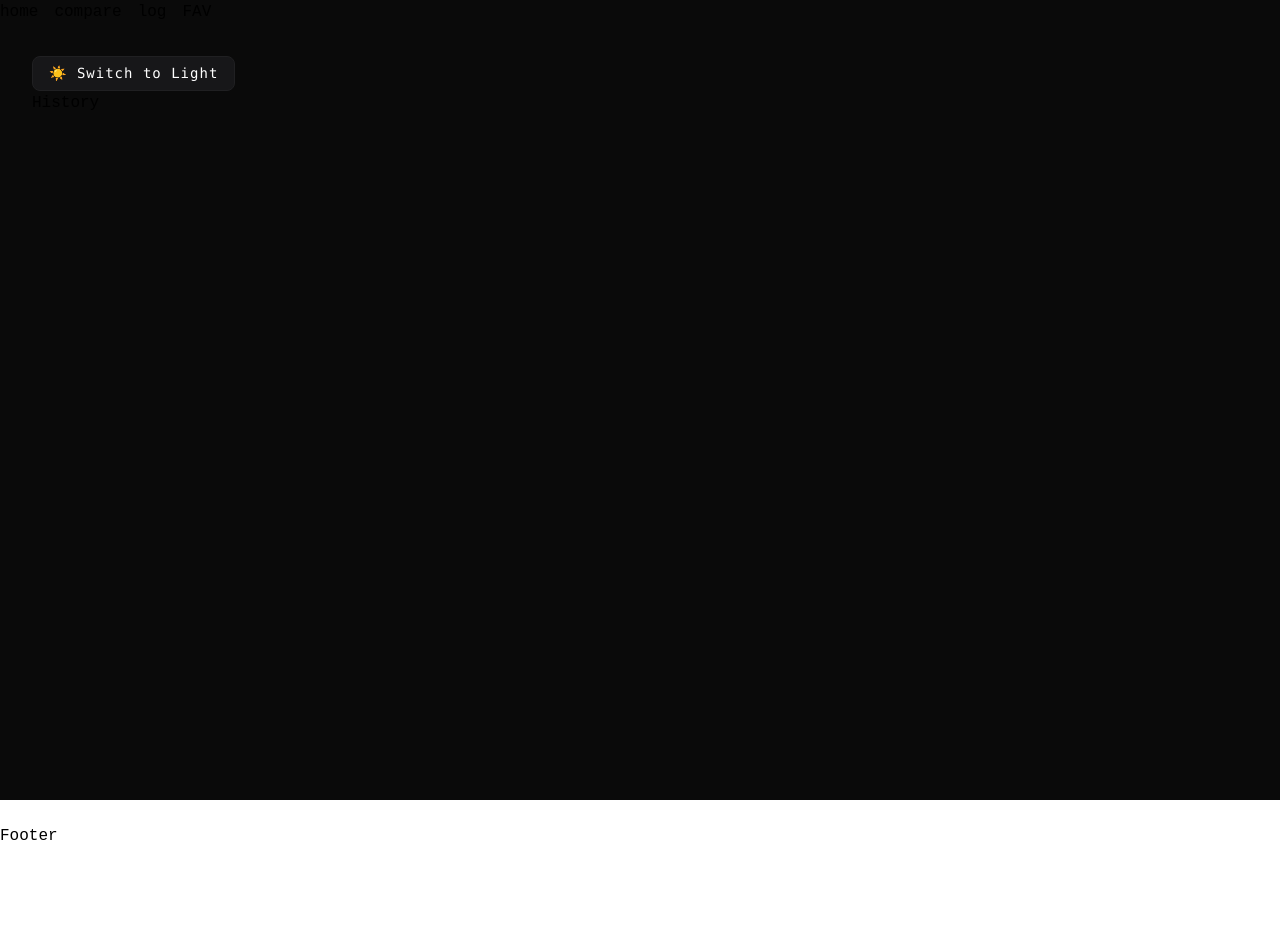
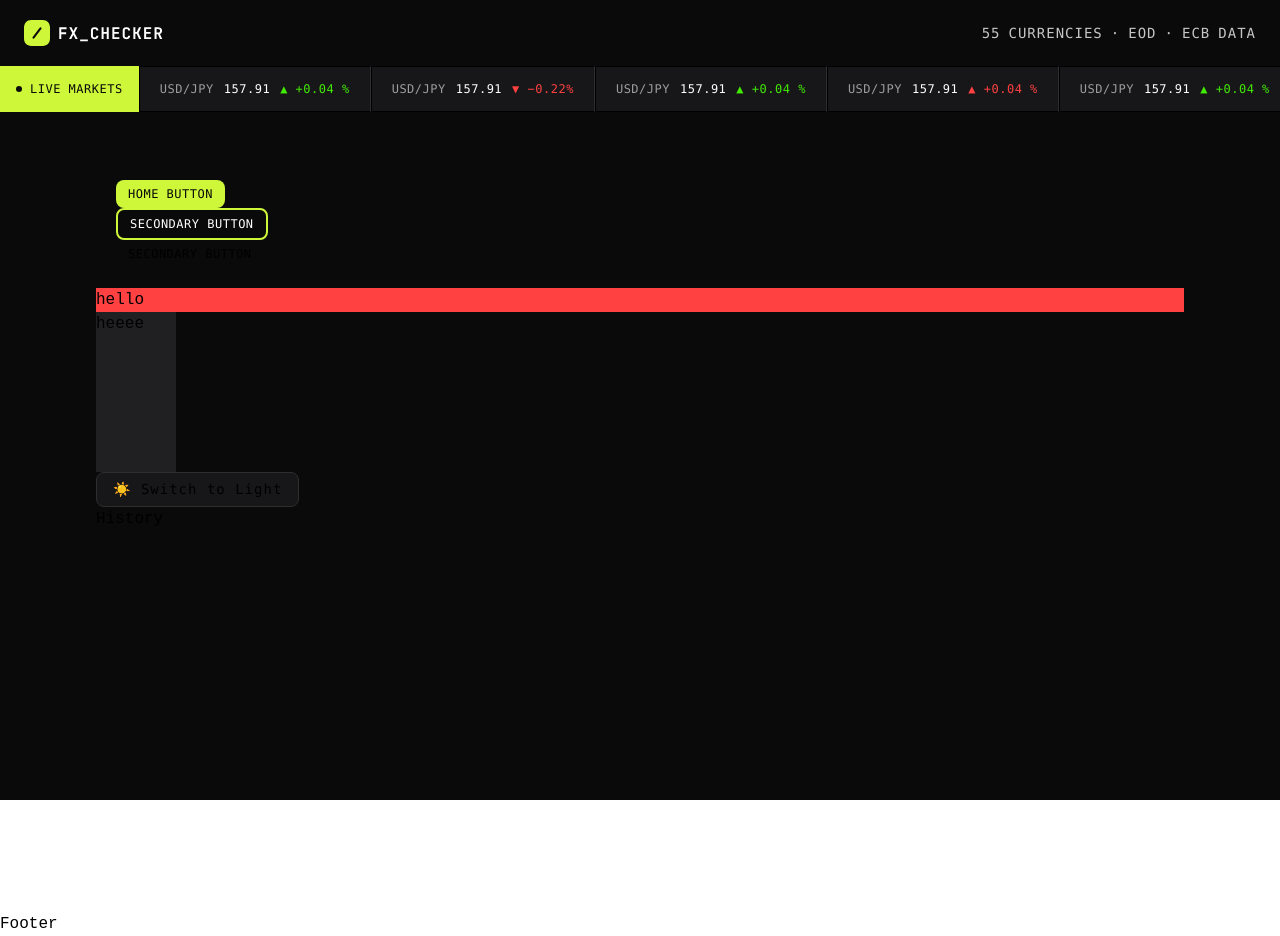
Before and after one commit to AungMyoAyeDev/Foreign-Exchange-Checker, a React (Vite) app: page / in a window 1280 px wide. Before the commit the page ends 848 px from the top, so only its background shows below. Built offline with nearby package versions, Linux system fonts and the light colour scheme; a web font is replaced by a local one.

Commit message:
feat : add reusable components and  navber and live market components.

```diff
--- /dev/null
+++ b/src/components/live-market/live-market.tsx
@@ -0,0 +1,46 @@
+import Button from "../ui/Button";
+
+const LiveMarket = () => {
+  return (
+    <section className="flex ">
+      <Button className="rounded-0! px-4 py-3 gap-2">
+        <div className="w-1.5 h-1.5 rounded-full bg-background" />
+        <span>live markets</span>
+      </Button>
+      <div className="flex-1 flex items-center  flex-nowrap  overflow-hidden bg-surface text-preset-5-medium ">
+        <div className="border border-r-border py-4 px-5 flex items-center justify-center gap-2.5">
+          <span className="text-text-muted">USD/JPY</span>
+          <span className="text-text-primary text-preset-5-medium">157.91</span>
+          <span className="text-success text-nowrap">▲ +0.04 %</span>
+        </div>{" "}
+        <div className="border border-r-border py-4 px-5 flex items-center justify-center gap-2.5">
+          <span className="text-text-muted">USD/JPY</span>
+          <span className="text-text-primary text-preset-5-medium">157.91</span>
+          <span className="text-danger text-nowrap">▼ −0.22%</span>
+        </div>
+        <div className="border border-r-border py-4 px-5 flex items-center justify-center gap-2.5">
+          <span className="text-text-muted">USD/JPY</span>
+          <span className="text-text-primary text-preset-5-medium">157.91</span>
+          <span className="text-success text-nowrap">▲ +0.04 %</span>
+        </div>
+        <div className="border border-r-border py-4 px-5 flex items-center justify-center gap-2.5">
+          <span className="text-text-muted">USD/JPY</span>
+          <span className="text-text-primary text-preset-5-medium">157.91</span>
+          <span className="text-danger text-nowrap">▲ +0.04 %</span>
+        </div>
+        <div className="border border-r-border py-4 px-5 flex items-center justify-center gap-2.5">
+          <span className="text-text-muted">USD/JPY</span>
+          <span className="text-text-primary text-preset-5-medium">157.91</span>
+          <span className="text-success text-nowrap">▲ +0.04 %</span>
+        </div>
+        <div className="border border-r-border py-4 px-5 flex items-center justify-center gap-2.5">
+          <span className="text-text-muted">USD/JPY</span>
+          <span className="text-text-primary text-preset-5-medium">157.91</span>
+          <span className="text-success text-nowrap">▲ +0.04 %</span>
+        </div>
+      </div>
+    </section>
+  );
+};
+
+export default LiveMarket;
--- a/src/components/navbar/navbar.tsx
+++ b/src/components/navbar/navbar.tsx
@@ -1,16 +1,22 @@
 import { Link } from "react-router-dom";
+import logo from "@/assets/images/logo.svg";
 
 const Navbar = () => {
   return (
-    <header>
-      <nav className="space-x-4">
-        <Link to="/">home</Link>
-
-        <Link to="/compare">compare</Link>
-        <Link to="/log">log</Link>
-        <Link to="/favorites">FAV</Link>
-      </nav>
-    </header>
+    <nav className=" w-full px-6 py-5 flex items-center justify-between">
+      <Link to={"/"}>
+        <img src={logo} alt="FX checker logo " />
+      </Link>
+      <div className="uppercase space-x-2 text-text-secondary text-preset-4">
+        <span>55</span>
+        <span>CURRENCIES</span>
+        <span>·</span>
+        <span>EOD</span>
+        <span>·</span>
+        <span>ECB</span>
+        <span>DATA</span>
+      </div>
+    </nav>
   );
 };
 
--- /dev/null
+++ b/src/components/ui/Button.tsx
@@ -0,0 +1,42 @@
+import type { ComponentPropsWithoutRef, ReactNode } from "react";
+interface ButtonProps extends ComponentPropsWithoutRef<"button"> {
+  variants?: "primary" | "secondary" | "ghost";
+  children: ReactNode;
+  isLoading?: boolean;
+}
+
+const Button = ({
+  variants = "primary",
+  type = "button",
+  children,
+  isLoading = false,
+  disabled = false,
+  className = "",
+  ...rest
+}: ButtonProps) => {
+  const isDisabled = disabled || isLoading;
+  const style =
+    variants === "primary"
+      ? "bg-primary text-background border-primary"
+      : variants === "secondary"
+        ? "border-2 border-primary text-neutral-50"
+        : "bg-none";
+  return (
+    <button
+      type={type}
+      disabled={isDisabled}
+      aria-busy={isLoading}
+      className={` ${style} text-preset-5-medium  uppercase flex items-center justify-center px-3 py-2 rounded-8 disabled:opacity-50 disabled:cursor-not-allowed ${className}`}
+      {...rest}
+    >
+      {isLoading && (
+        <span className="mr-2" aria-hidden="true">
+          loading...
+        </span>
+      )}
+      {children}
+    </button>
+  );
+};
+
+export default Button;
--- a/src/features/home/index.tsx
+++ b/src/features/home/index.tsx
@@ -1,5 +1,17 @@
+import Button from "@/components/ui/Button";
+
 const Home = () => {
-  return <div>Home</div>;
+  return (
+    <section>
+      <div className="space-x-5 m-5">
+        <Button variants="primary">Home button</Button>
+        <Button variants="secondary">secondary button</Button>
+        <Button variants="ghost">secondary button</Button>
+      </div>
+      <p className="bg-red-500">hello</p>
+      <div className="w-20 h-40 bg-card">heeee</div>
+    </section>
+  );
 };
 
 export default Home;
--- a/src/layout/main-layout.tsx
+++ b/src/layout/main-layout.tsx
@@ -2,12 +2,18 @@ import { Outlet } from "react-router-dom";
 import ThemeToggle from "../components/theme-toggle";
 import Navbar from "../components/navbar/navbar";
 import Footer from "../components/footer.tsx/footer";
+import Home from "@/features/home";
+import LiveMarket from "@/components/live-market/live-market";
 
 const MainLayout = () => {
   return (
     <div className=" bg-background h-screen">
-      <Navbar />
-      <main className="max-w-7xl mx-auto p-8 min-h-screen">
+      <header>
+        <Navbar />
+        <LiveMarket />
+      </header>
+      <main className="max-w-6xl mx-auto px-8 py-12 min-h-screen">
+        <Home />
         <ThemeToggle />
         <Outlet />
       </main>
--- a/src/style/global.css
+++ b/src/style/global.css
@@ -11,18 +11,23 @@ body {
 @theme {
   --color-background: var(--color-neutral-900);
   --color-surface: var(--color-neutral-700);
+  --color-card: var(--color-neutral-600);
+  --color-card-hover: var(--color-neutral-500);
+  --color-text-primary: var(--color-neutral-50);
+  --color-text-secondary: var(--color-neutral-100);
+  --color-text-muted: var(--color-neutral-200);
 
-  --color-text: var(--color-neutral-50);
-  --color-text-secondary: var(--color-neutral-200);
-
-  --color-border: var(--color-neutral-400);
+  --color-border: var(--color-neutral-500);
 
   --color-primary: var(--color-lime-500);
-  --color-primary-hover: #d7ff4d;
+  --color-primary-hover: var(--color-lime-800);
   --color-primary-text: var(--color-neutral-900);
 
   --color-success: var(--color-green-500);
-  --color-error: var(--color-red-500);
+  --color-danger: var(--color-red-500);
+  /* Brand */
+  --color-lime-500: #cef739;
+  --color-lime-800: #283300;
 
   /* Neutral */
   --color-neutral-900: #0a0a0a;
@@ -34,10 +39,21 @@ body {
   --color-neutral-200: #9d9d9d;
   --color-neutral-100: #c6c6c6;
   --color-neutral-50: #ffffff;
-
-  /* Brand */
-  --color-lime-500: #cef739;
-  --color-lime-800: #283300;
+  /* Radius */
+  --radius-0: 0px;
+  --radius-4: 4px;
+  --radius-6: 6px;
+  --radius-8: 8px;
+  --radius-10: 10px;
+  --radius-12: 12px;
+  --radius-16: 16px;
+  --radius-20: 20px;
+  --radius-24: 24px;
+  --radius-full: 999px;
+  /* Shadows */
+  --shadow-sm: 0 1px 2px rgb(0 0 0 / 8%);
+  --shadow-md: 0 4px 12px rgb(0 0 0 / 12%);
+  --shadow-lg: 0 12px 24px rgb(0 0 0 / 16%);
 
   /* Status */
   --color-green-500: #42eb05;
@@ -63,47 +79,12 @@ body {
   --spacing-1400: 112px;
   --spacing-1600: 128px;
   --spacing-1800: 140px;
-
-  /* Radius */
-  --radius-0: 0px;
-  --radius-4: 4px;
-  --radius-6: 6px;
-  --radius-8: 8px;
-  --radius-10: 10px;
-  --radius-12: 12px;
-  --radius-16: 16px;
-  --radius-20: 20px;
-  --radius-24: 24px;
-  --radius-full: 999px;
-
-  /* Shadows */
-  --shadow-sm: 0 1px 2px rgb(0 0 0 / 8%);
-  --shadow-md: 0 4px 12px rgb(0 0 0 / 12%);
-  --shadow-lg: 0 12px 24px rgb(0 0 0 / 16%);
-}
-
-:root {
-  --color-background: var(--color-neutral-900);
-  --color-surface: var(--color-neutral-700);
-  --color-card: var(--color-neutral-600);
-  --color-card-hover: var(--color-neutral-500);
-  --color-text-primary: var(--color-neutral-50);
-  --color-text-secondary: var(--color-neutral-100);
-  --color-text-muted: var(--color-neutral-200);
-
-  --color-border: var(--color-neutral-600);
-
-  --color-primary: var(--color-lime-500);
-  --color-primary-hover: var(--color-lime-800);
-  --color-primary-text: var(--color-neutral-900);
-
-  --color-success: var(--color-green-500);
-  --color-error: var(--color-red-500);
 }
 
 [data-theme="light"] {
   --color-background: var(--color-neutral-50);
   --color-surface: #f8f8f8;
+  --color-card: var(--color-neutral-600);
 
   --color-text: var(--color-neutral-900);
   --color-text-secondary: var(--color-neutral-400);
@@ -176,4 +157,7 @@ body {
   .text-preset-6 {
     @apply font-mono font-normal text-[10px] leading-[100%] tracking-normal;
   }
+  button {
+    @apply cursor-pointer;
+  }
 }
```
Also changed, not shown: 1 other file (tests, documents, lock files or other folders).
